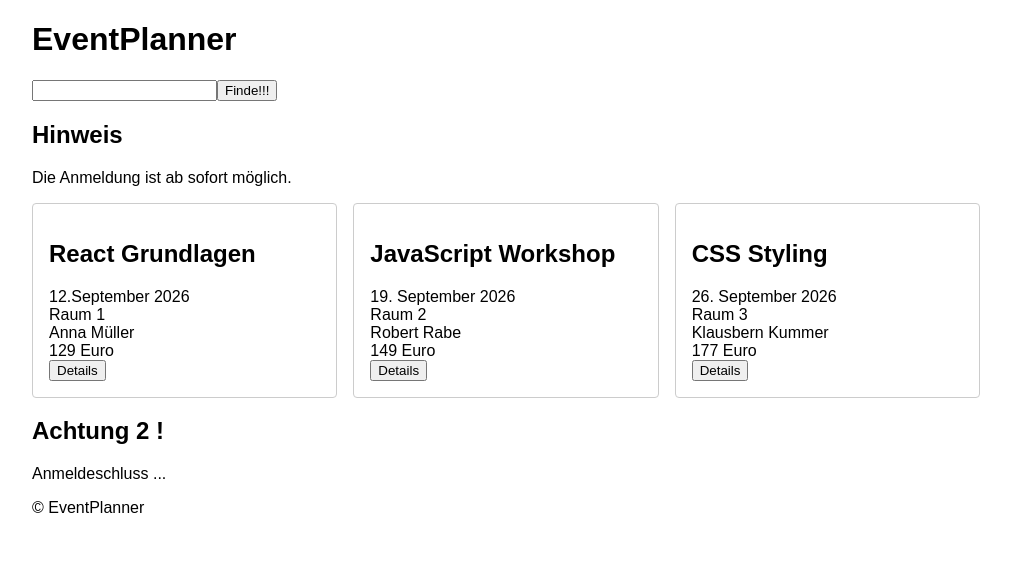
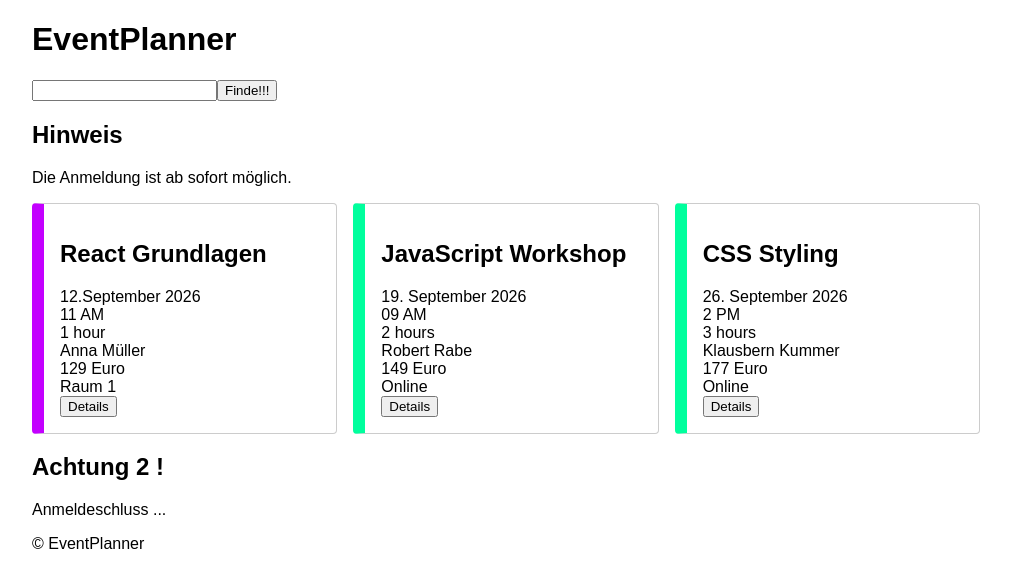
Before and after one commit to KaiGeyer/eventplanner, a React (Vite) app: page / in a window 1280 px wide. Shown: the top 588 px of the page, without its empty margins (134-1145 px from the left). Built offline with nearby package versions, Linux system fonts and the light colour scheme.

Commit message:
feat: Refactor EventPlanner components

```diff
--- a/src/components/EventCard.jsx
+++ b/src/components/EventCard.jsx
@@ -1,14 +1,25 @@
 export default function EventCard(props) {
     return(
-        <article className="event-card">
+        <article className={`event-card
+                ${props.online ? "online" : "onsite" }
+                ${props.seats === 0 ? "sold-out" : ""}
+                ${props.featured ? "featured" : "" }`}
+
+        >
             <h2> { props.title } </h2>
             <p>  { props.date } </p>
-            <p> { props.location } </p>
+            <p>  { props.time } </p>
+            <p>  { props.duration } </p>
             <p> { props.speaker } </p>
+
+            <p> { props.level } </p>
+            <p> { props.registr } </p>
+
+
             <p> { props.price } Euro </p>
-            <p> { props.online } </p>
+            <p> { props.online ? "Online" : props.location } </p>
 
-            <button>Details</button>
+            <button disabled={ props.seats === 0} >Details</button>
         </article>
     );
 }
--- a/src/components/EventList.jsx
+++ b/src/components/EventList.jsx
@@ -1,36 +1,7 @@
 import EventCard from "./EventCard";
 
-const events = [
-    {
-    id: 1,
-    title: "React Grundlagen",
-    date: "12.September 2026",
-    location: "Raum 1",
-    speaker: "Anna Müller",
-    price: 129,
-    online: false,
-    },
-{
-    id:2,
-    title: "JavaScript Workshop",
-    date: "19. September 2026",
-    location: "Raum 2",
-    speaker: "Robert Rabe",
-    price: 149,
-    online: true,
-},
-{
-    id:3,
-    title: "CSS Styling",
-    date: "26. September 2026",
-    location: "Raum 3",
-    speaker: "Klausbern Kummer",
-    price: 177,
-    online: true,
-}
+import events from "../data/events.js";
 
-
-]
 
 export default function EventList() {
     return(
--- /dev/null
+++ b/src/data/events.js
@@ -0,0 +1,38 @@
+const events = [
+    {
+    id: 1,
+    title: "React Grundlagen",
+    date: "12.September 2026",
+    time: "11 AM",
+    duration: "1 hour",
+    location: "Raum 1",
+    speaker: "Anna Müller",
+    price: 129,
+    online: false,
+    },
+{
+    id:2,
+    title: "JavaScript Workshop",
+    date: "19. September 2026",
+    time: "09 AM",
+    duration: "2 hours",
+    location: "Raum 2",
+    speaker: "Robert Rabe",
+    price: 149,
+    online: true,
+},
+{
+    id:3,
+    title: "CSS Styling",
+    date: "26. September 2026",
+    time: "2 PM",
+    duration: "3 hours",
+    location: "Raum 3",
+    speaker: "Klausbern Kummer",
+    price: 177,
+    online: true,
+}
+
+]
+
+export default events;
--- a/src/style.css
+++ b/src/style.css
@@ -28,6 +28,29 @@ form {
         border-radius: 0.25rem;
         padding: 1rem;
 
+        &.featured {
+            border-color: #000;
+        }
+
+        &.online {
+            border-left-color: #00ff9d;
+            border-left-width: 0.75rem;
+        }
+
+        &.onsite {
+            border-left-color: #c300ff;
+            border-left-width: 0.75rem;
+        }
+
+        &.sold-out {
+            color: #aaa;
+        }
+
+        &.featured {
+
+        }
+
+
     p {
         margin: 0;
     }
```
